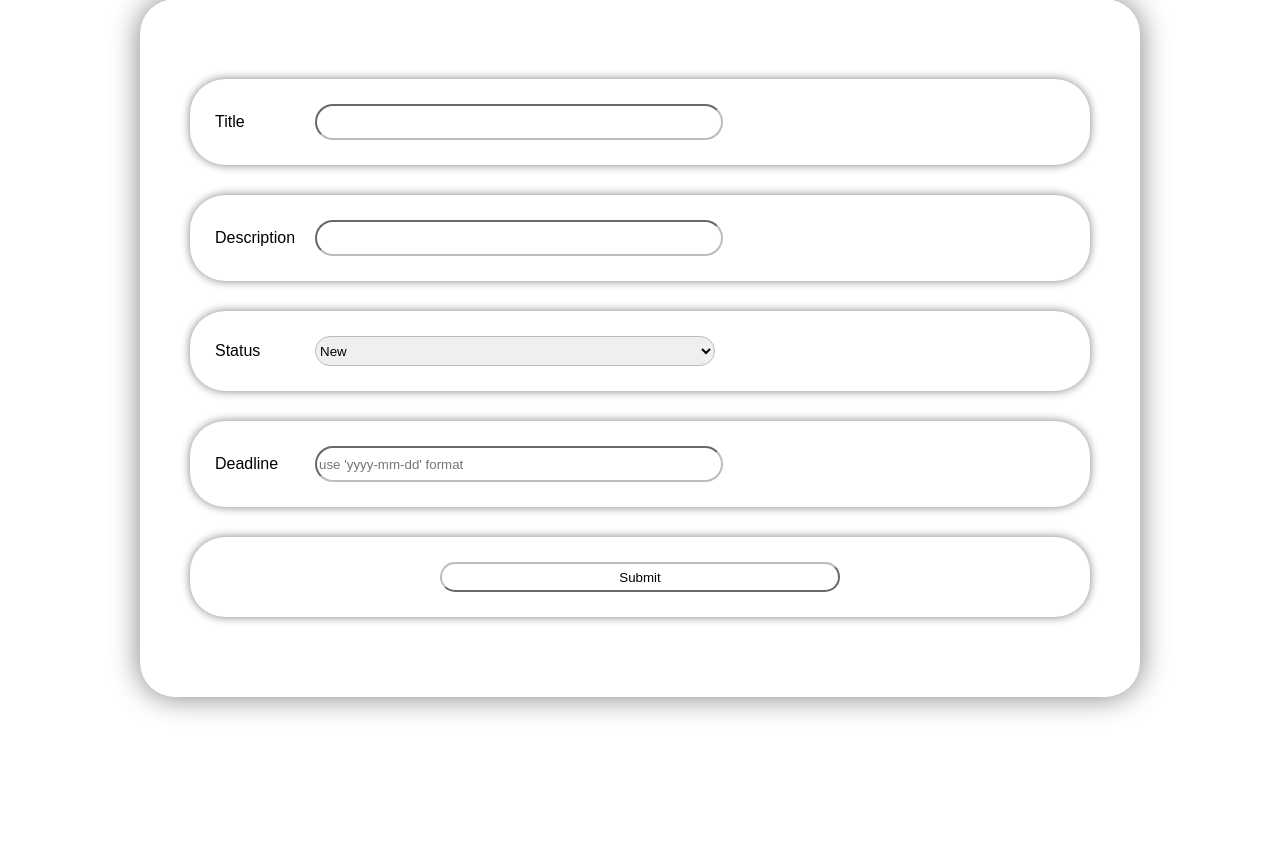
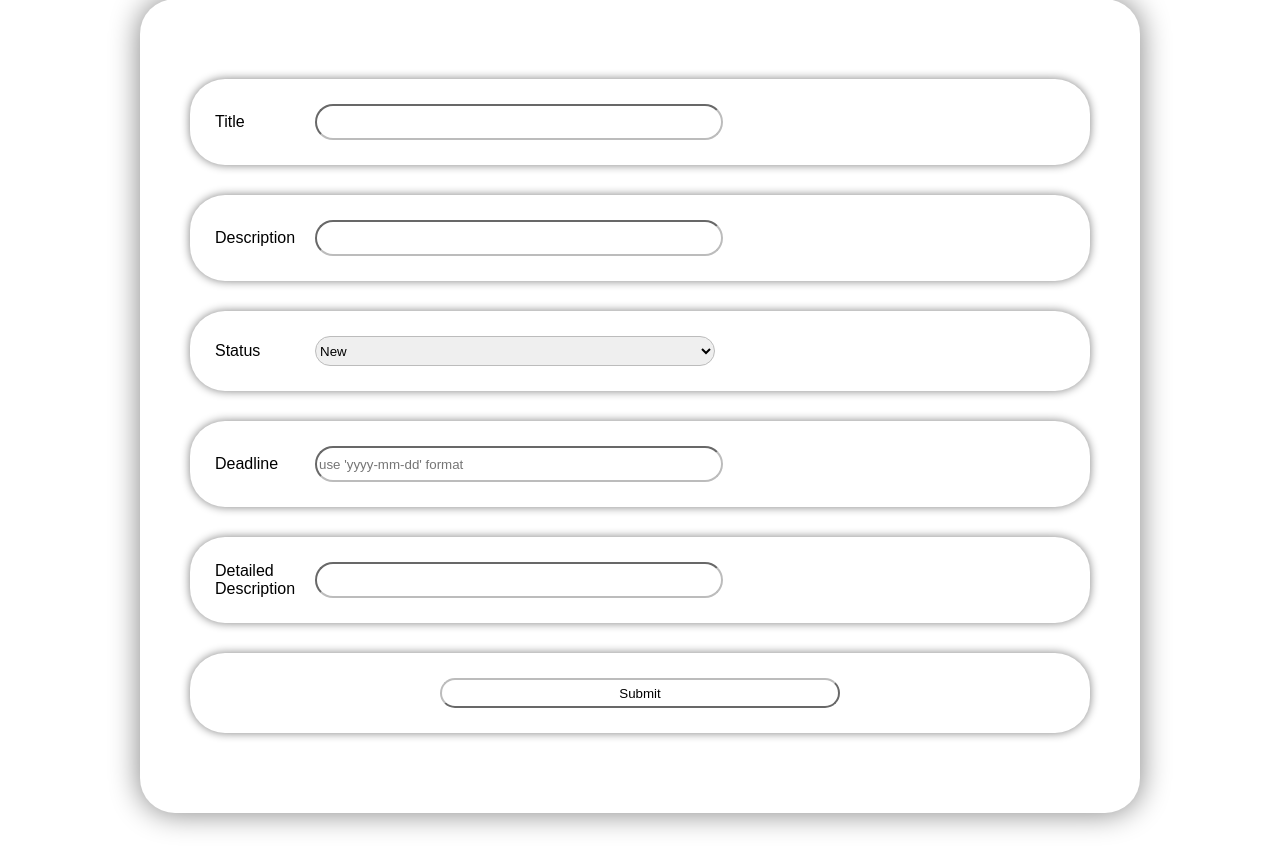
Before and after one commit to Russo2642/homework_55_zulufov_ruslan, a Django app: page /todo/add/ in a window 1280 px wide. Shown: the part 117-980 px from the top of the page. Before the commit the page ends 833 px from the top, so only its background shows below. Run offline with Django 4.2, Linux system fonts and the light colour scheme.

Commit message:
Добавил новое поле в модель, создал миграцию и применил её, обновил фикстуру. Дополнил html файлы

```diff
--- a/source/fixtures/dump.json
+++ b/source/fixtures/dump.json
@@ -1,12 +1,13 @@
 [
 {
   "model": "webapp.todo",
-  "pk": 5,
+  "pk": 6,
   "fields": {
     "title": "Buy car",
     "description": "I need to buy a new car",
     "status": "new",
-    "completion_at": "2023-02-25"
+    "completion_at": "2023-02-25",
+    "detailed_description": "qwewqurqwurqhgwf7g\r\n\r\nu7ufwer78gf7yewufewgu7fgwe7gf7uewgf\r\n\r\n\r\ndgywfgdsgyfygdsfygdsygfysdgfygwe\r\n\r\n\r\nygegy"
   }
 }
 ]
--- a/source/webapp/admin.py
+++ b/source/webapp/admin.py
@@ -5,10 +5,10 @@ from webapp.models import ToDo
 
 # Register your models here.
 class ToDoAdmin(admin.ModelAdmin):
-    list_display = ('id', 'title', 'description', 'status', 'completion_at')
-    list_filter = ('id', 'title', 'description', 'status', 'completion_at')
+    list_display = ('id', 'title', 'description', 'status', 'completion_at', 'detailed_description')
+    list_filter = ('id', 'title', 'description', 'status', 'completion_at', 'detailed_description')
     search_fields = ('id', 'title')
-    fields = ('title', 'description', 'status', 'completion_at')
+    fields = ('title', 'description', 'status', 'completion_at', 'detailed_description')
     readonly_fields = ('id', 'completion_at')
 
 
--- a/source/webapp/models.py
+++ b/source/webapp/models.py
@@ -4,10 +4,11 @@ from django.db import models
 # Create your models here.
 class ToDo(models.Model):
     title = models.CharField(max_length=200, null=False, blank=False, verbose_name="Наименование")
-    description = models.TextField(max_length=3000, null=False, blank=False, help_text="Опишите задачу",
+    description = models.CharField(max_length=300, null=False, blank=False, help_text="Опишите задачу",
                                    verbose_name="Описание")
     status = models.CharField(max_length=200, null=False, blank=False, default="new", verbose_name="Статус")
     completion_at = models.CharField(max_length=50, null=True, verbose_name="Дата дедлайна")
+    detailed_description = models.TextField(max_length=3000, null=True, verbose_name="Детальное описание")
 
     def __str__(self):
         return f"{self.title} - {self.status}"
--- a/source/webapp/templates/todo.html
+++ b/source/webapp/templates/todo.html
@@ -40,6 +40,7 @@
     <p>Description: {{ todo.description }}</p>
     <p>Status: {{ todo.status }}</p>
     <p>Deadline: {{ todo.completion_at }}</p>
+    <p>Detailed Description: {{ todo.detailed_description }}</p>
     <p><a href="{% url 'todo_update' todo.pk %}">Update</a></p>
     <form method="POST" action="{% url 'todo_delete' todo.pk %}">
     {% csrf_token %}<input type="submit" value="DELETE">
--- a/source/webapp/templates/todo_create.html
+++ b/source/webapp/templates/todo_create.html
@@ -84,6 +84,12 @@
                 <input type="text" name="completion_at" id="completion_at" placeholder="use 'yyyy-mm-dd' format">
             </div>
             <div class="form_row">
+                <label for="detailed_description">
+                    Detailed Description
+                </label>
+                <input type="text" name="detailed_description" id="detailed_description">
+            </div>
+            <div class="form_row">
                 <input style="display: block; margin: auto; background-color: transparent;" type="submit">
             </div>
         </form>
--- a/source/webapp/views/todo.py
+++ b/source/webapp/views/todo.py
@@ -15,7 +15,8 @@ class AddView(View):
             'title': request.POST.get('title'),
             'description': request.POST.get('description'),
             'status': request.POST.get('status'),
-            'completion_at': request.POST.get('completion_at')
+            'completion_at': request.POST.get('completion_at'),
+            'detailed_description': request.POST.get('detailed_description')
         }
         todo = ToDo.objects.create(**todo_data)
         return redirect(f'/todo/?pk={todo.pk}')
@@ -36,7 +37,8 @@ class ToDoUpdateView(UpdateView):
         "title",
         "description",
         "status",
-        "completion_at"
+        "completion_at",
+        'detailed_description'
     ]
     success_url = "/"
 
```
Also changed, not shown: source/webapp/migrations/0006_todo_detailed_description_alter_todo_description.py (added).
